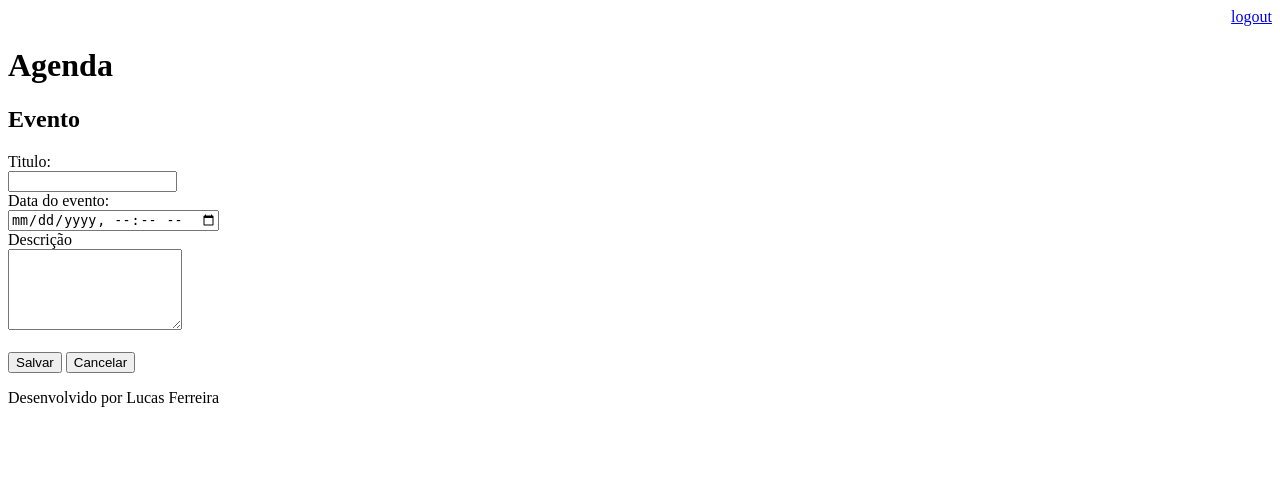
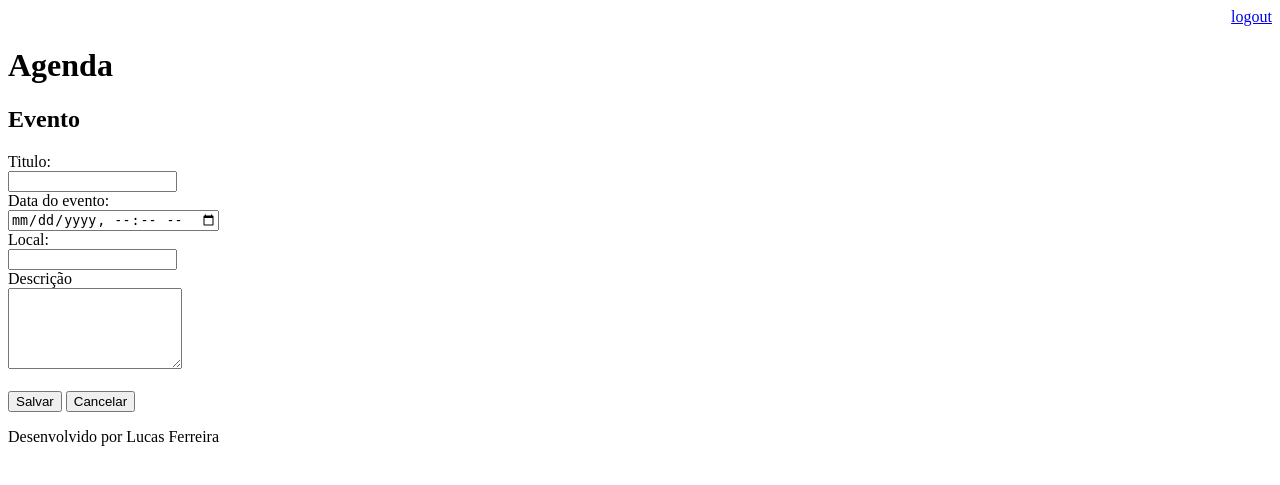
Before and after one commit to FSLucas22/djangoagenda, a Django app: page /agenda/evento/ in a window 1280 px wide. Shown: the top 485 px of the page. Run offline with Django 4.2, Linux system fonts and the light colour scheme; a user stored in the database is signed in.

Commit message:
Adicionado campo para inserção do local de eventos no template de cadastro. Alterada a view de inserção para inserir o local do evento.

```diff
--- a/core/views.py
+++ b/core/views.py
@@ -61,12 +61,14 @@ def submit_evento(request) -> HttpResponse:
 
     titulo = request.POST.get('titulo')
     data_evento = request.POST.get('data')
+    local_evento = request.POST.get('local')
     descricao = request.POST.get('descricao')
     usuario = request.user
     models.Evento.objects.create(
         titulo=titulo,
         descricao=descricao,
         data_evento=data_evento,
+        local=local_evento,
         usuario=usuario
     )
     return redirect('/')
--- a/templates/evento.html
+++ b/templates/evento.html
@@ -9,6 +9,9 @@
     <label>Data do evento:</label><br>
     <input type="datetime-local" name="data">
     <br>
+    <label>Local:</label><br>
+    <input type="text" name="local" size="18">
+    <br>
     <label>Descrição</label><br>
     <textarea name="descricao" rows="5" cols="19"></textarea>
     <br><br>
```
Also changed, not shown: db.sqlite3.
